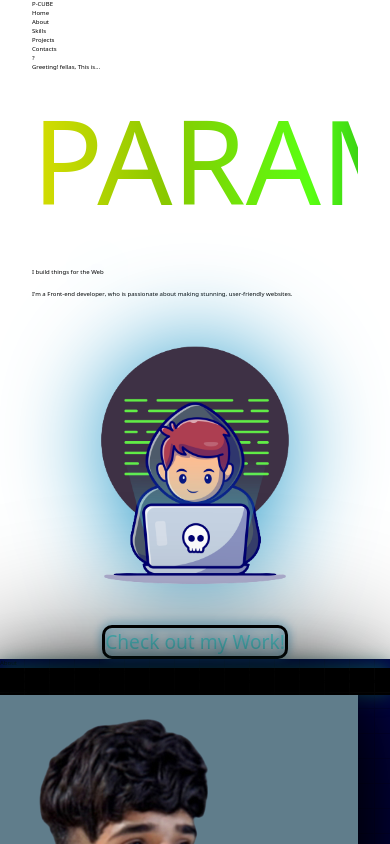
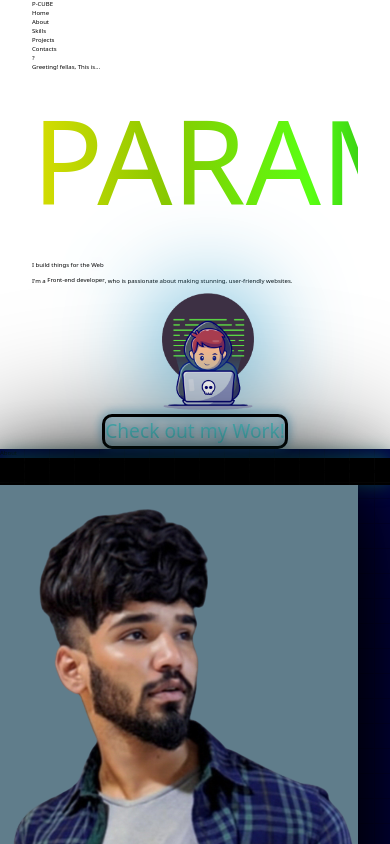
Before and after one commit to ParamPragyan/Portfolio, a React (Vite) app: page / in a window 390 px wide. Shown: the top 844 px of the page. Built offline with nearby package versions, Linux system fonts and the light colour scheme; a web font is replaced by a local one.

Commit message:
minor changes

```diff
--- a/src/Sections/Home/Home.jsx
+++ b/src/Sections/Home/Home.jsx
@@ -58,8 +58,10 @@ const Home = () => {
         </span>
         , who is passionate about making stunning, user-friendly websites.
       </div>
+
+
       <div className="hero-img">
-        <img src={homeimg} alt="" />
+        <img className="heroimg" src={homeimg} alt="" />
       </div>
       <div className="hero-btn" >
       <button className=" btn-hero text-white border-[3px] border-[#5ce1e6] bg-[#010006] rounded-r-[3rem] pl-[2rem] pr-[2rem] pb-[.5rem] mt-[3rem] check-btn text-[2.4rem] font-sans font-[400]">
--- a/src/index.css
+++ b/src/index.css
@@ -92,12 +92,12 @@ body{
     font-size: 40%;
   }
   .name{
-    padding-bottom: 1.5rem;
+    padding-bottom: 1rem;
     font-size: 18.4rem;
     width: auto;
   }
   .bio {
-    padding-top: 2rem;
+    padding-top: 1rem;
   }
   .circle1,.circle2,.icon, .right-strap, .home-down-line{
     display: none;
@@ -110,9 +110,19 @@ body{
     border-radius: 20px;
   }
  .hero-img{
+  display: flex;
+    align-items: center;
+    justify-content: center;
     filter: drop-shadow(0px 0px 50px #2197c8);
-    display: block;
+    display: flex;
+    width: 55rem;
+    height: 20rem;
 
+  }
+
+  .heroimg{
+
+    height: 25rem;
   }
   .btn-hero{
     border-radius: 10px;
@@ -127,6 +137,7 @@ body{
     padding-right: 5rem;
   }
   .frame2 {
+
     padding-left: 5rem;
     padding-right: 5rem;
   }
```
Also changed, not shown: 1 other file (tests, documents, lock files or other folders).
